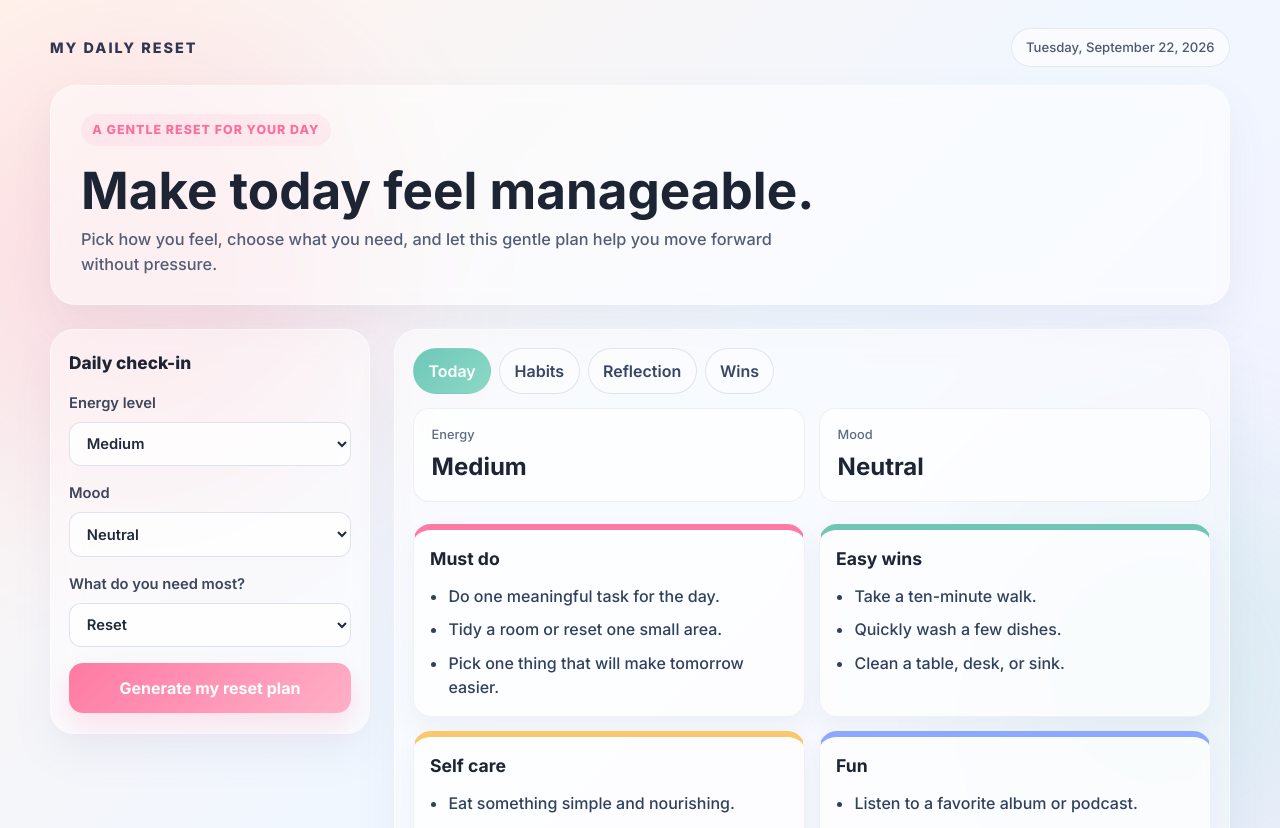
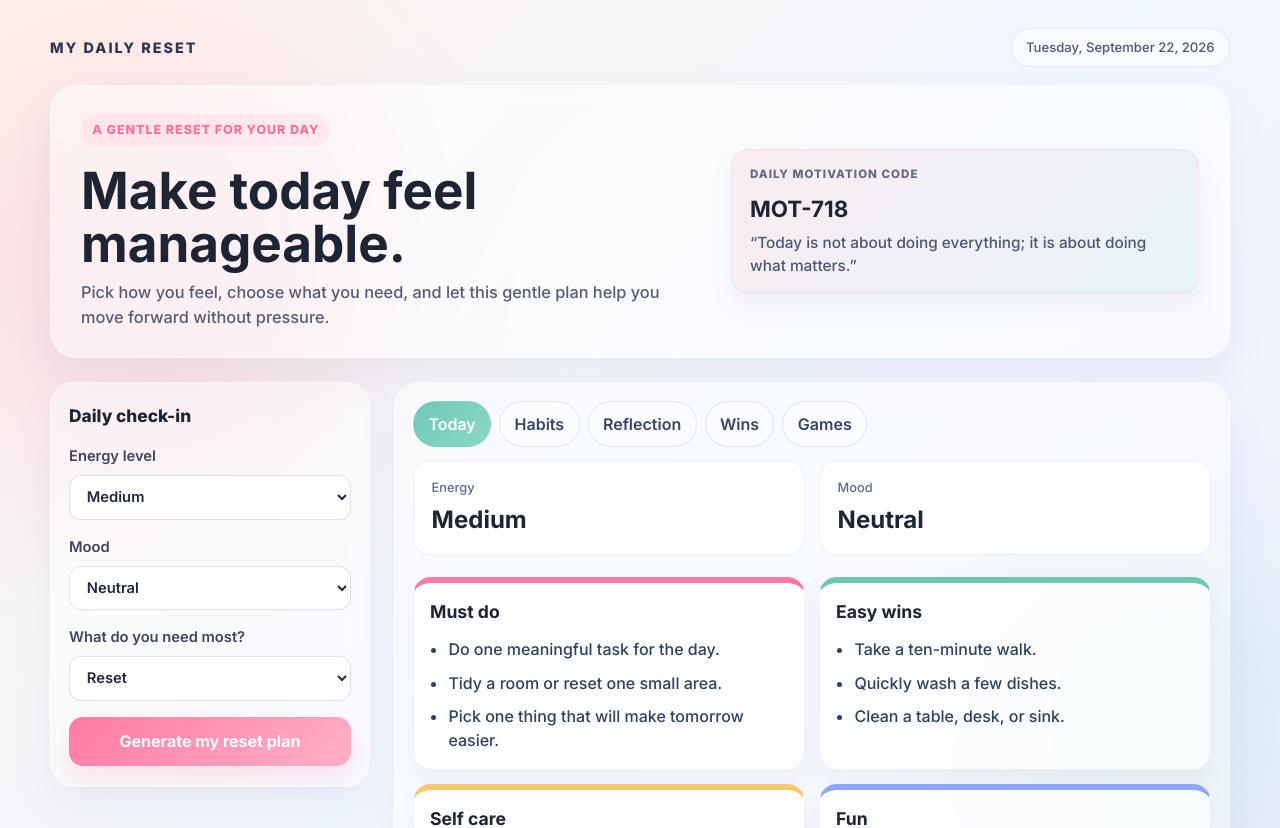
Before and after one commit to tkpohar/My-Daily-Reset, a React (Vite) app: page / in a window 1280 px wide. Shown: the top 828 px of the page. Built offline with nearby package versions, Linux system fonts and the light colour scheme.

Commit message:
Add daily motivation and mini games

```diff
--- a/src/main.jsx
+++ b/src/main.jsx
@@ -27,6 +27,50 @@
 const energyLevels = ['Low', 'Medium', 'High'];
 const focusTypes = ['Rest', 'Reset', 'Focus', 'Movement', 'Fun'];
 const habitList = ['Drank water', 'Moved my body', 'Showered or refreshed', 'Did one home reset task', 'Spent time on something I enjoy'];
+const motivationPool = [
+  'Small steps still move you forward.',
+  'Your pace is valid, even when it is quiet.',
+  'You do not need a perfect day to have a meaningful one.',
+  'A gentle routine can still be powerful.',
+  'You are allowed to start small and still succeed.',
+  'Progress is often a calm reset, not a dramatic win.',
+  'Today is not about doing everything; it is about doing what matters.',
+  'You are building a life that feels steadier one small act at a time.',
+  'Even a tiny win deserves celebration.',
+  'Let your energy guide you, not your guilt.',
+  'Rest is not falling behind; it is part of the process.',
+  'You can recover, rebuild, and begin again today.',
+];
+
+const challengePool = [
+  'Drink water and stretch for 1 minute.',
+  'Take a 5-minute walk around your room or outside.',
+  'Tidy one small surface and leave it clean.',
+  'Text one person you feel good talking to.',
+  'Make your bed and open the curtains.',
+  'Take a screen-free break and breathe deeply.',
+  'Do one thing that makes your space feel nicer.',
+  'Listen to one song that lifts your mood.',
+];
+
+function getDailyMotivation() {
+  const todayKey = Math.floor(Date.now() / 86400000);
+  const saved = JSON.parse(localStorage.getItem('my-daily-reset-motivation') || 'null');
+
+  if (saved && saved.dayKey === todayKey) {
+    return saved;
+  }
+
+  const quote = motivationPool[todayKey % motivationPool.length];
+  const nextValue = {
+    dayKey: todayKey,
+    code: `MOT-${String(todayKey % 1000).padStart(3, '0')}`,
+    quote,
+  };
+
+  localStorage.setItem('my-daily-reset-motivation', JSON.stringify(nextValue));
+  return nextValue;
+}
 
 function generatePlan(energy, mood, focus) {
   const energyKey = (energy || 'Medium').toLowerCase();
@@ -70,6 +114,9 @@
   const [tab, setTab] = useState('today');
   const [reflection, setReflection] = useState('');
   const [habitState, setHabitState] = useState(() => habitList.map(() => false));
+  const [motivation, setMotivation] = useState(() => getDailyMotivation());
+  const [diceValue, setDiceValue] = useState(1);
+  const [challenge, setChallenge] = useState(() => challengePool[0]);
 
   useEffect(() => {
     const saved = localStorage.getItem('my-daily-reset-state');
@@ -93,6 +140,15 @@
 
   const handleGenerate = () => {
     setPlan(generatePlan(energy, mood, focus));
+  };
+
+  const handleDiceRoll = () => {
+    setDiceValue(Math.floor(Math.random() * 6) + 1);
+  };
+
+  const handleChallengeDraw = () => {
+    const randomChallenge = challengePool[Math.floor(Math.random() * challengePool.length)];
+    setChallenge(randomChallenge);
   };
 
   const toggleHabit = (index) => {
@@ -123,6 +179,12 @@
           <p>
             Pick how you feel, choose what you need, and let this gentle plan help you move forward without pressure.
           </p>
+        </div>
+
+        <div className="motivation-card">
+          <span className="motivation-label">Daily motivation code</span>
+          <strong>{motivation.code}</strong>
+          <p>“{motivation.quote}”</p>
         </div>
       </section>
 
@@ -162,7 +224,7 @@
 
         <main className="main-panel">
           <div className="tabs">
-            {['today', 'habits', 'reflection', 'wins'].map((name) => (
+            {['today', 'habits', 'reflection', 'wins', 'games'].map((name) => (
               <button
                 key={name}
                 className={tab === name ? 'tab active' : 'tab'}
@@ -264,6 +326,22 @@
               </ul>
             </div>
           )}
+
+          {tab === 'games' && (
+            <div className="games-grid">
+              <div className="content-card game-card">
+                <h3>Lucky Dice</h3>
+                <div className="dice-face">{diceValue}</div>
+                <button className="secondary-btn" onClick={handleDiceRoll}>Roll the dice</button>
+              </div>
+
+              <div className="content-card game-card">
+                <h3>Mini challenge</h3>
+                <p className="challenge-text">{challenge}</p>
+                <button className="secondary-btn" onClick={handleChallengeDraw}>New challenge</button>
+              </div>
+            </div>
+          )}
         </main>
       </div>
     </div>
--- a/src/styles.css
+++ b/src/styles.css
@@ -97,6 +97,10 @@
 .hero-panel {
   max-width: 1180px;
   margin: 0 auto 24px;
+  display: flex;
+  justify-content: space-between;
+  align-items: center;
+  gap: 28px;
   background: rgba(255, 255, 255, 0.5);
   border: 1px solid rgba(255, 255, 255, 0.4);
   box-shadow: 0 18px 40px rgba(90, 106, 142, 0.08);
@@ -128,6 +132,37 @@
   max-width: 700px;
   color: #535d75;
   font-size: 1.02rem;
+}
+
+.motivation-card {
+  min-width: 230px;
+  background: linear-gradient(135deg, rgba(255, 122, 162, 0.12), rgba(110, 200, 184, 0.12));
+  border: 1px solid rgba(255, 122, 162, 0.14);
+  border-radius: 18px;
+  padding: 1rem 1.1rem;
+  box-shadow: 0 12px 24px rgba(100, 110, 160, 0.08);
+}
+
+.motivation-label {
+  display: block;
+  font-size: 0.72rem;
+  text-transform: uppercase;
+  letter-spacing: 0.09em;
+  font-weight: 800;
+  color: #5e6b82;
+}
+
+.motivation-card strong {
+  display: block;
+  margin: 0.55rem 0 0.35rem;
+  font-size: 1.4rem;
+  color: #1d2433;
+}
+
+.motivation-card p {
+  margin: 0;
+  color: #495873;
+  font-size: 0.96rem;
 }
 
 .content-grid {
@@ -178,22 +213,32 @@
   outline: none;
 }
 
-.primary-btn {
+.primary-btn,
+.secondary-btn {
   width: 100%;
   border: none;
   border-radius: 14px;
-  background: linear-gradient(135deg, #ff7aa2, #ffb0c7);
-  color: white;
   font-weight: 700;
   padding: 0.8rem 1rem;
   cursor: pointer;
-  box-shadow: 0 12px 24px rgba(255, 122, 162, 0.2);
   transition: transform 0.2s ease, box-shadow 0.2s ease;
 }
 
-.primary-btn:hover {
+.primary-btn {
+  background: linear-gradient(135deg, #ff7aa2, #ffb0c7);
+  color: white;
+  box-shadow: 0 12px 24px rgba(255, 122, 162, 0.2);
+}
+
+.secondary-btn {
+  background: linear-gradient(135deg, #6ec8b8, #9ad9cb);
+  color: white;
+  box-shadow: 0 12px 24px rgba(110, 200, 184, 0.18);
+}
+
+.primary-btn:hover,
+.secondary-btn:hover {
   transform: translateY(-1px);
-  box-shadow: 0 16px 26px rgba(255, 122, 162, 0.24);
 }
 
 .main-panel {
@@ -292,6 +337,39 @@
   padding: 1rem 1rem 1.2rem;
 }
 
+.games-grid {
+  display: grid;
+  grid-template-columns: repeat(2, minmax(0, 1fr));
+  gap: 18px;
+}
+
+.game-card {
+  min-height: 220px;
+  display: flex;
+  flex-direction: column;
+  justify-content: space-between;
+}
+
+.dice-face {
+  width: 90px;
+  height: 90px;
+  margin: 0 auto 1rem;
+  display: grid;
+  place-items: center;
+  border-radius: 22px;
+  background: linear-gradient(135deg, #f8d98d, #ffd7a4);
+  color: #2d3550;
+  font-size: 2.2rem;
+  font-weight: 800;
+  box-shadow: inset 0 0 0 2px rgba(255,255,255,0.45);
+}
+
+.challenge-text {
+  margin: 0 0 1rem;
+  line-height: 1.6;
+  color: #374660;
+}
+
 .content-card h3 {
   margin-top: 0;
 }
```
Also changed, not shown: 5 other files (tests, documents, lock files or other folders).
